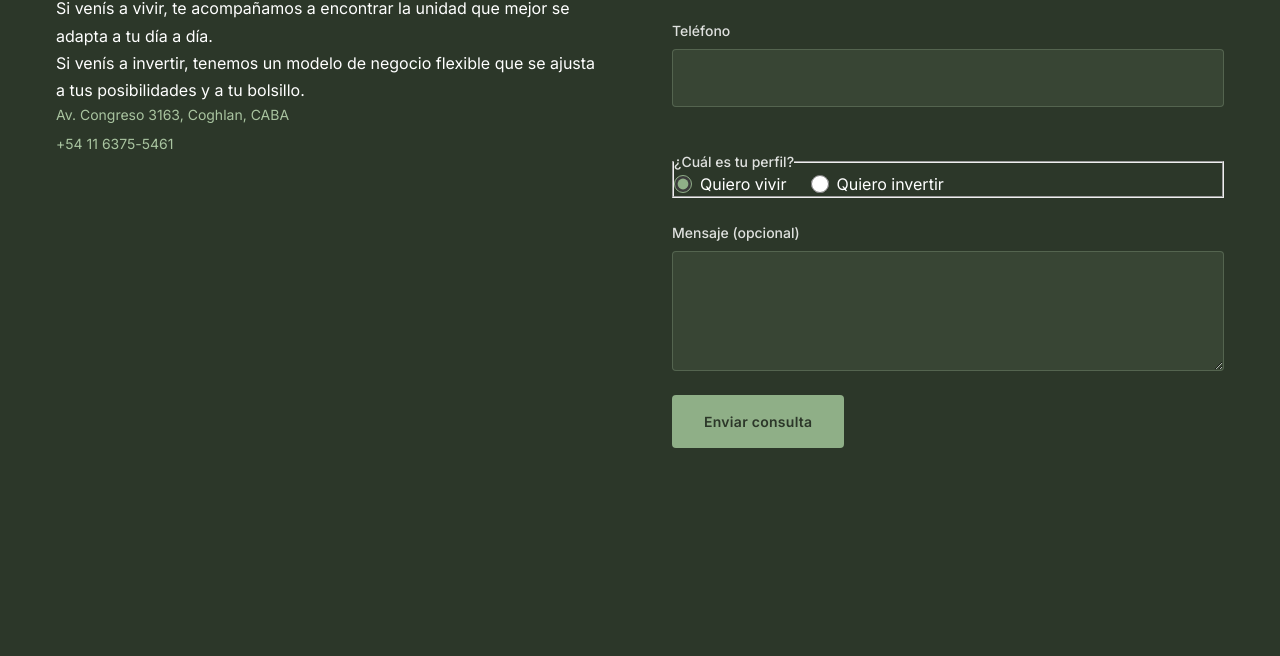
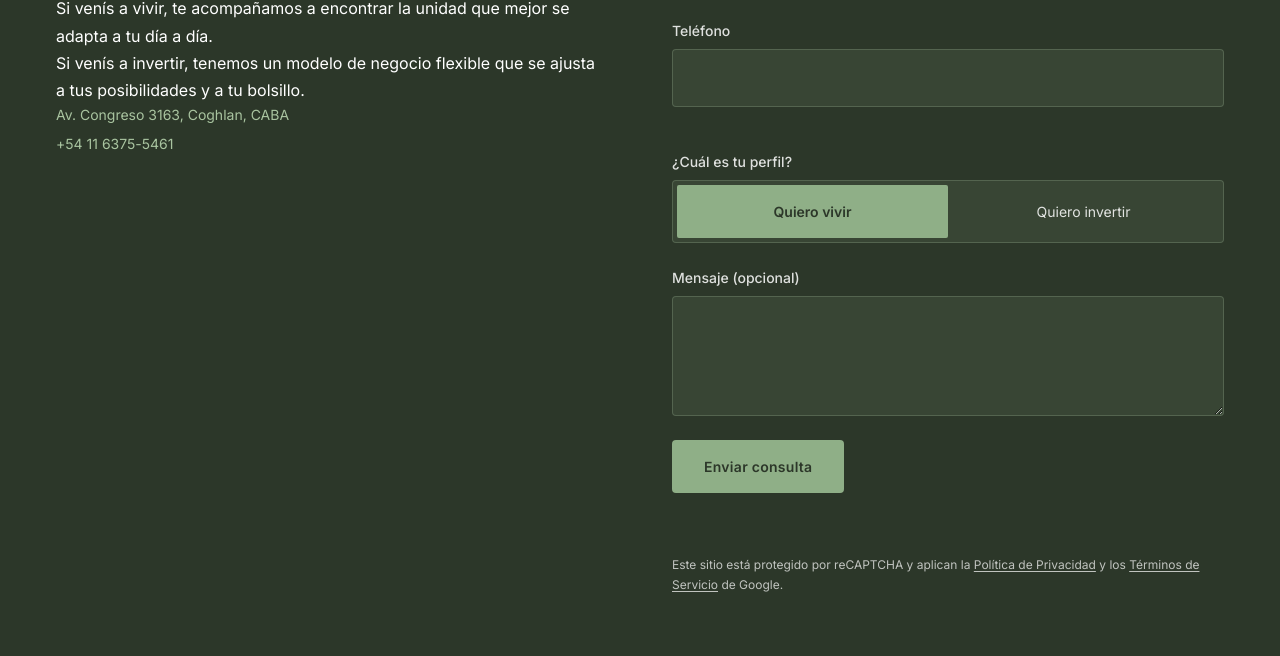
Before and after one commit to pablomguanca/arcadia-demo, a website with bundled scripts: page contacto.html in a window 1280 px wide. Shown: the part 458-1114 px from the top of the page. Built offline with nearby package versions, Linux system fonts and the light colour scheme.

Commit message:
style: mejora visual en options de form y eliminar evento de atelier.html

```diff
--- a/contacto.html
+++ b/contacto.html
@@ -139,6 +139,7 @@
           <button class="btn btn--primary form__submit" type="submit" aria-label="Enviar formulario de consulta">Enviar
             consulta</button>
           <p class="form__status" id="form-status" role="status" aria-live="polite"></p>
+          <p class="form__recaptcha-note">Este sitio está protegido por reCAPTCHA y aplican la <a href="https://policies.google.com/privacy" target="_blank" rel="noopener">Política de Privacidad</a> y los <a href="https://policies.google.com/terms" target="_blank" rel="noopener">Términos de Servicio</a> de Google.</p>
         </form>
       </div>
     </section>
--- a/scss/components/_form.scss
+++ b/scss/components/_form.scss
@@ -60,42 +60,38 @@
   }
 
   &__radio-group {
-    @include m.flex(row, flex-start, stretch, v.$space-1);
-    flex-wrap: wrap;
+    @include m.flex(row, stretch, stretch, 0);
+    background-color: v.$sage-light-10;
+    border: 1px solid v.$sage-light-25;
+    border-radius: v.$radius-sm;
+    padding: 4px;
   }
 
   &__radio-option {
-    @include m.flex(row, flex-start, center, v.$space-1);
+    @include m.flex(row, center, center, v.$space-1);
+    flex: 1;
     padding: v.$space-2 v.$space-3;
-    background-color: v.$sage-light-10;
-    border: 1px solid v.$sage-light-25;
-    border-radius: 999px;
+    border-radius: v.$radius-sm - 2px;
     color: v.$white-85;
     font-size: v.$fs-sm;
+    text-align: center;
     cursor: pointer;
-    transition: background-color v.$transition-base, border-color v.$transition-base, color v.$transition-base;
+    transition: background-color v.$transition-base, color v.$transition-base;
 
-    &:hover {
-      border-color: v.$color-sage;
+    &:has(:checked) {
+      background-color: v.$color-sage;
+      color: v.$color-olive-dark;
+      font-weight: v.$fw-semibold;
     }
 
     &:has(:focus-visible) {
       outline: 2px solid v.$color-sage-light;
       outline-offset: 2px;
     }
-
-    &:has(:checked) {
-      background-color: v.$color-sage;
-      border-color: v.$color-sage;
-      color: v.$color-olive-dark;
-      font-weight: v.$fw-semibold;
-    }
   }
 
   &__radio-input {
-    width: 16px;
-    height: 16px;
-    accent-color: v.$color-olive-dark;
+    @include m.visually-hidden;
   }
 
   &__submit {
@@ -107,4 +103,23 @@
     color: v.$color-sage-light;
     min-height: 1em;
   }
+
+  &__recaptcha-note {
+    font-size: v.$fs-xs;
+    color: v.$white-70;
+
+    a {
+      text-decoration: underline;
+      text-underline-offset: 2px;
+
+      &:hover,
+      &:focus-visible {
+        color: v.$color-sage-light;
+      }
+    }
+  }
 }
+
+.grecaptcha-badge {
+  visibility: hidden;
+}
```
Also changed, not shown: atelier.html (+0 -3 lines), css/main.css.
